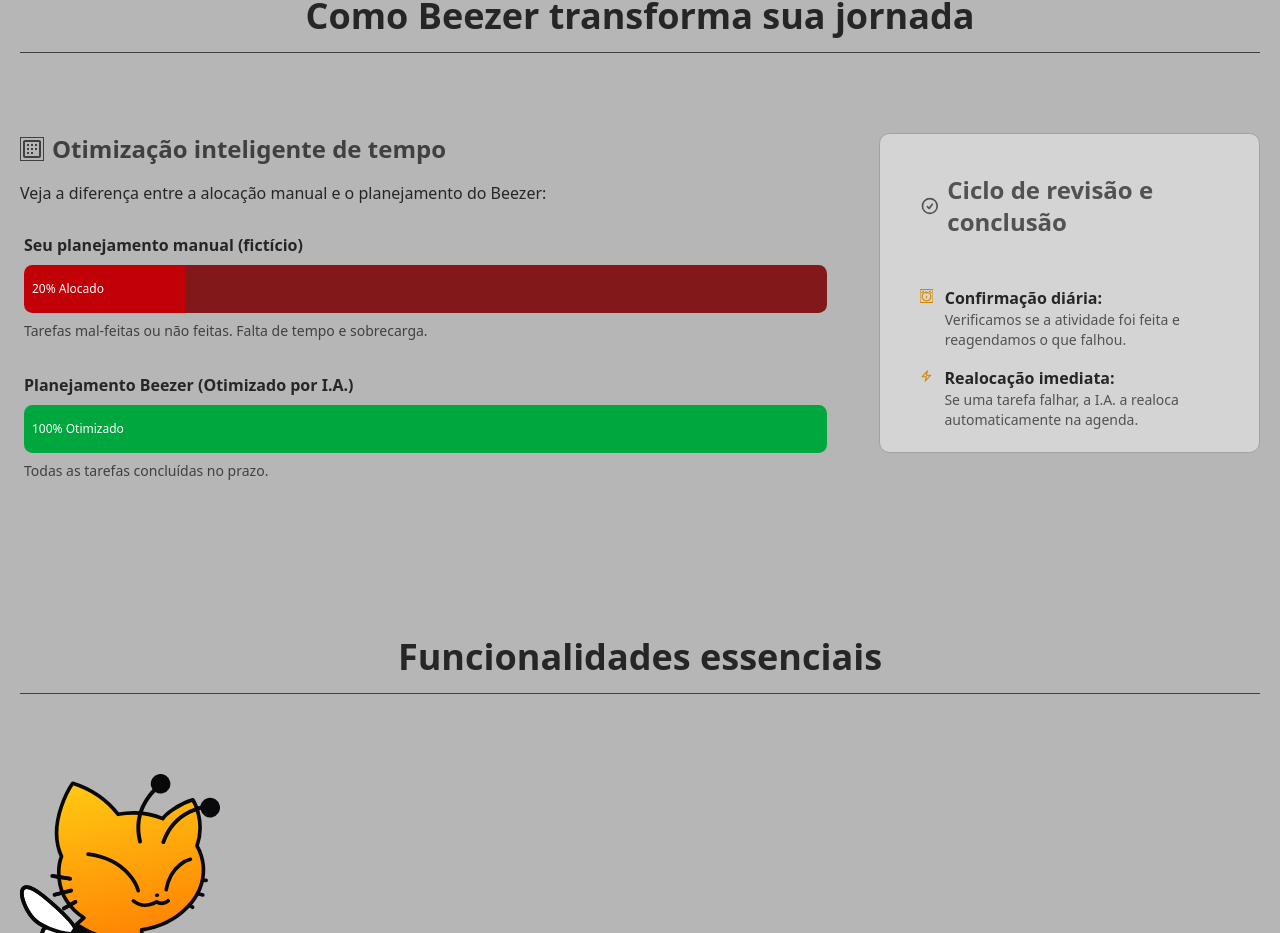
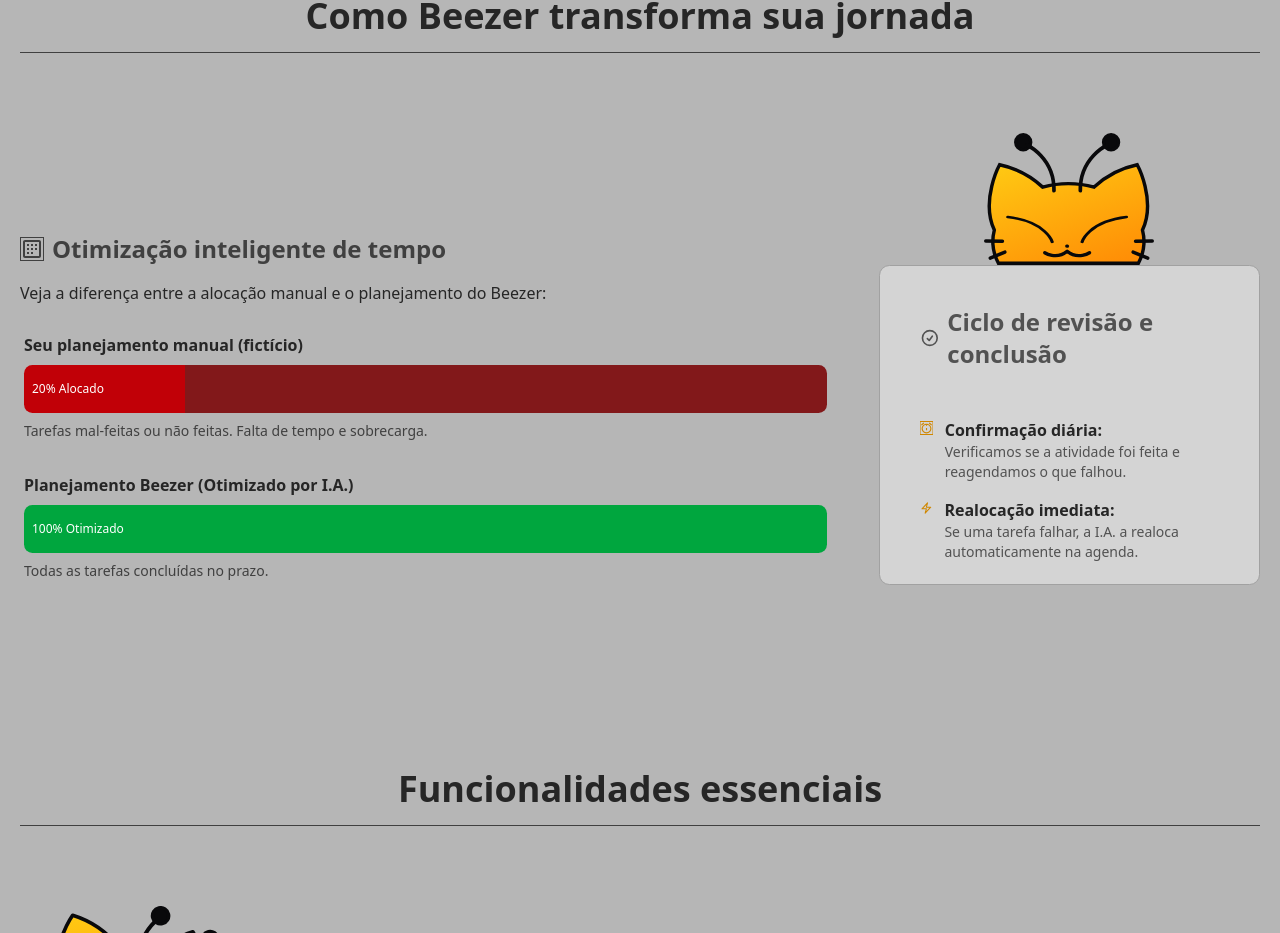
Before and after one commit to ana-borowsky/cronograma-educacional-react, a React app in the folder frontend/: page / in a window 1280 px wide. Shown: the part 1280-2213 px from the top of the page. Built offline with nearby package versions, Linux system fonts and the light colour scheme; the HTML template or start-up script is replaced by a standard one.

Commit message:
Adiciona nova imagem do gatinho na home

```diff
--- a/frontend/src/pages/Home.jsx
+++ b/frontend/src/pages/Home.jsx
@@ -164,7 +164,7 @@ const Home = () => {
           <div className="grid grid-cols-1 md:grid-cols-3 gap-12">
 
             <div className="col-span-2">
-              <h3 className="text-2xl font-bold text-neutral-700 mb-4 flex items-center gap-2">
+              <h3 className="text-2xl font-bold text-neutral-700 mb-4 mt-25 flex items-center gap-2">
                 <DatasetIcon className="text-yellow-600" /> Otimização inteligente de tempo
               </h3>
               <p className="text-neutral-800 mb-6">Veja a diferença entre a alocação manual e o planejamento do Beezer:</p>
@@ -191,7 +191,11 @@ const Home = () => {
                 </div>
               </div>
             </div>
-
+            <div className="flex mx-auto flex-col justify-center items-center">
+              <img
+                src="/assets/gatinho_rostinho_cortado.svg"
+                style={{ width: '170px', height: 'auto' }}
+              />
               <div className="bg-neutral-300 p-10 rounded-lg border border-neutral-400 h-80 ransition duration-300 hover:scale-102">
                 <h3 className="text-2xl font-bold text-neutral-600 mb-12 flex items-center gap-2">
                   <CheckCircle /> Ciclo de revisão e conclusão
@@ -213,6 +217,7 @@ const Home = () => {
                     </div>
                   </li>
                 </ul>
+              </div>
             </div>
           </div>
         </div>
```
Also changed, not shown: frontend/public/assets/gatinho_rostinho_cortado.svg (added). Lines whose indentation alone changed are shown as unchanged.
